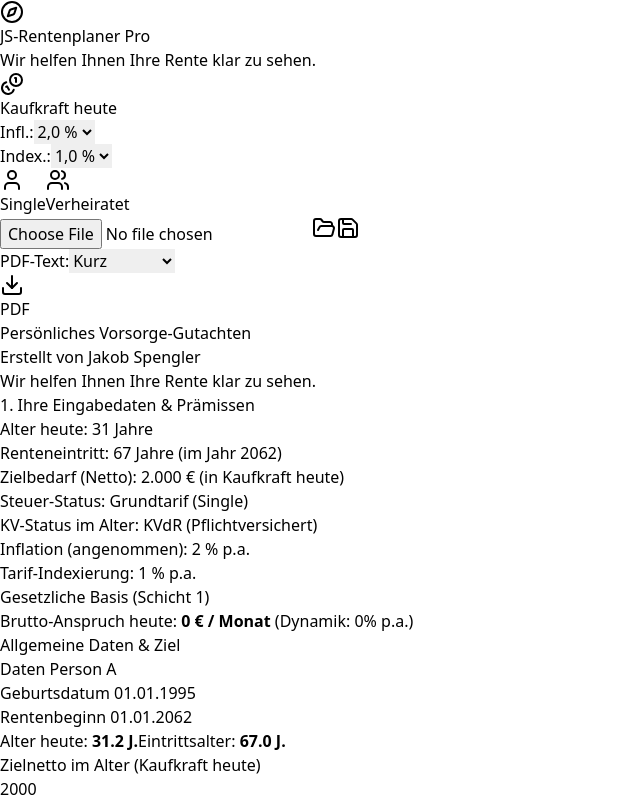
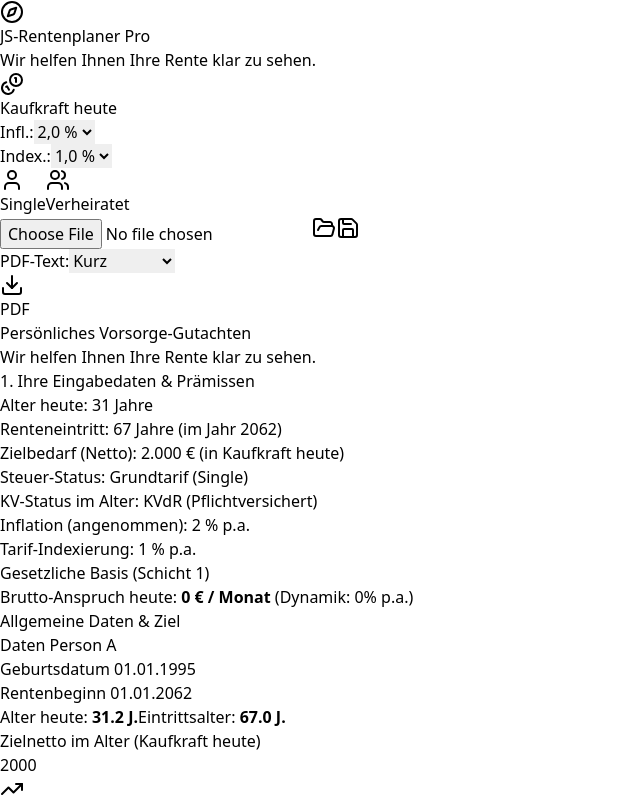
Before and after one commit to spenglerjakob-hub/renten-app, a React (Vite) app: page / in a window 1280 px wide. Shown: the top 800 px of the page, without its empty margins (0-640 px from the left). Built offline with nearby package versions, Linux system fonts and the light colour scheme.

Commit message:
Update App.jsx

```diff
--- a/src/App.jsx
+++ b/src/App.jsx
@@ -1220,7 +1220,6 @@ export default function App() {
       {/* PRINT HEADER */}
       <div className="hidden print:block max-w-6xl mx-auto p-6 text-center border-b-2 border-slate-200 mb-6">
         <h2 className="text-2xl font-bold uppercase tracking-widest">Persönliches Vorsorge-Gutachten</h2>
-        <p className="text-indigo-800 font-bold mt-1">Erstellt von Jakob Spengler</p>
         <p className="text-slate-500 mt-2 text-lg">Wir helfen Ihnen Ihre Rente klar zu sehen.</p>
       </div>
 
```
